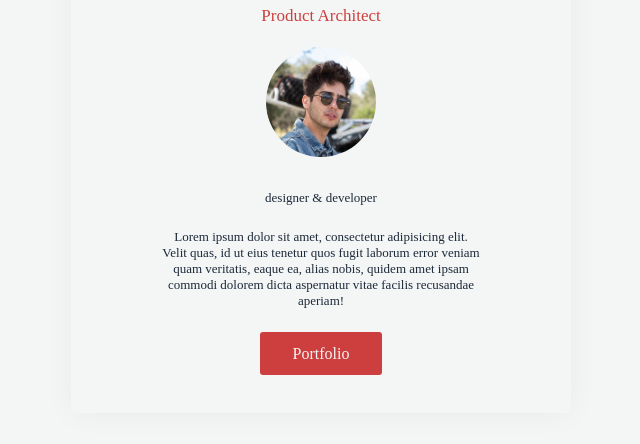
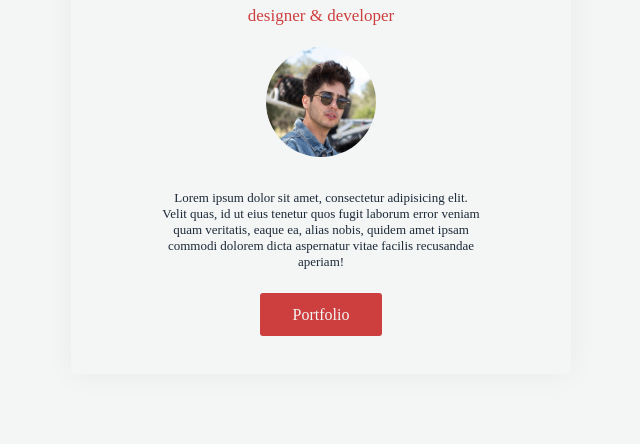
Before and after one commit to basecinco/profile, a plain HTML site: page index.html in a window 1280 px wide. Shown: the part 162-606 px from the top of the page, without its empty margins (319-959 px from the left). Drawn offline with Linux system fonts and the light colour scheme; a web font is replaced by a local one.

Commit message:
Update index.html

```diff
--- a/index.html
+++ b/index.html
@@ -12,9 +12,8 @@
     <div class="container">
       <div class="card">
         <h1>Jaime A. Cruz</h1>
-        <h2>Product Architect</h2>
+        <h2>designer & developer</h2>
         <img src="images/profile_photo.jpg" alt="profile photo">
-        <p>designer & developer</p>
         <p>Lorem ipsum dolor sit amet, consectetur adipisicing elit. Velit quas, id ut eius tenetur quos fugit laborum error veniam quam veritatis, eaque ea, alias nobis, quidem amet ipsam commodi dolorem dicta aspernatur vitae facilis recusandae aperiam!</p>
         <br>
         <a href="https://workingnotworking.com/64323-jaime" class="button">Portfolio</a>
```
